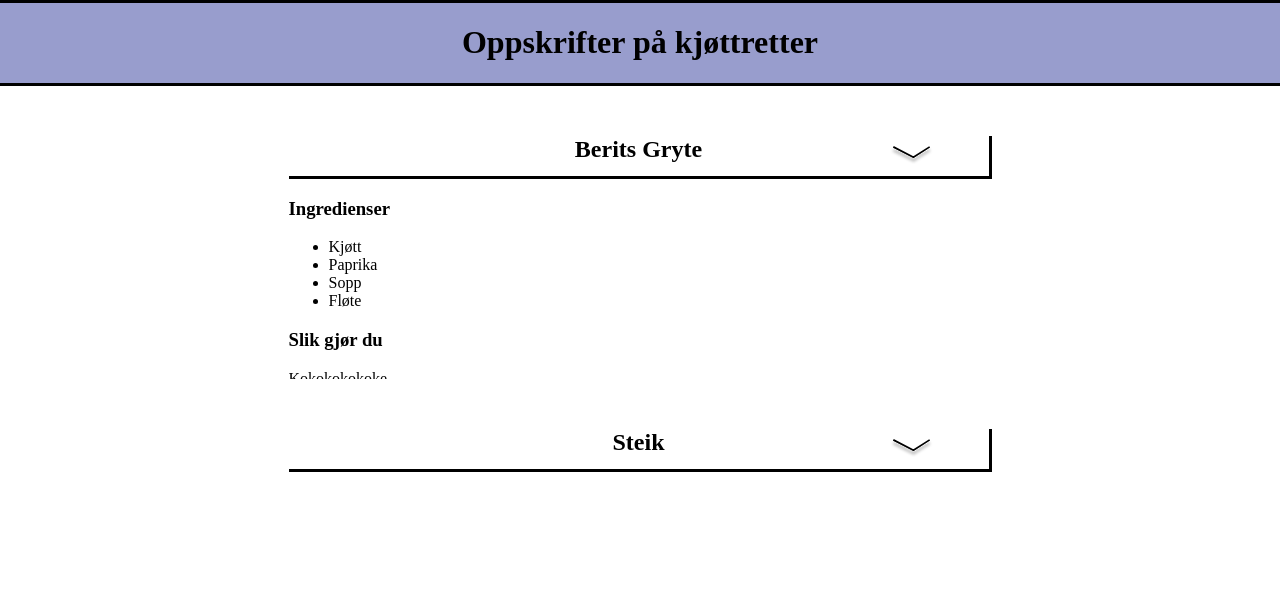
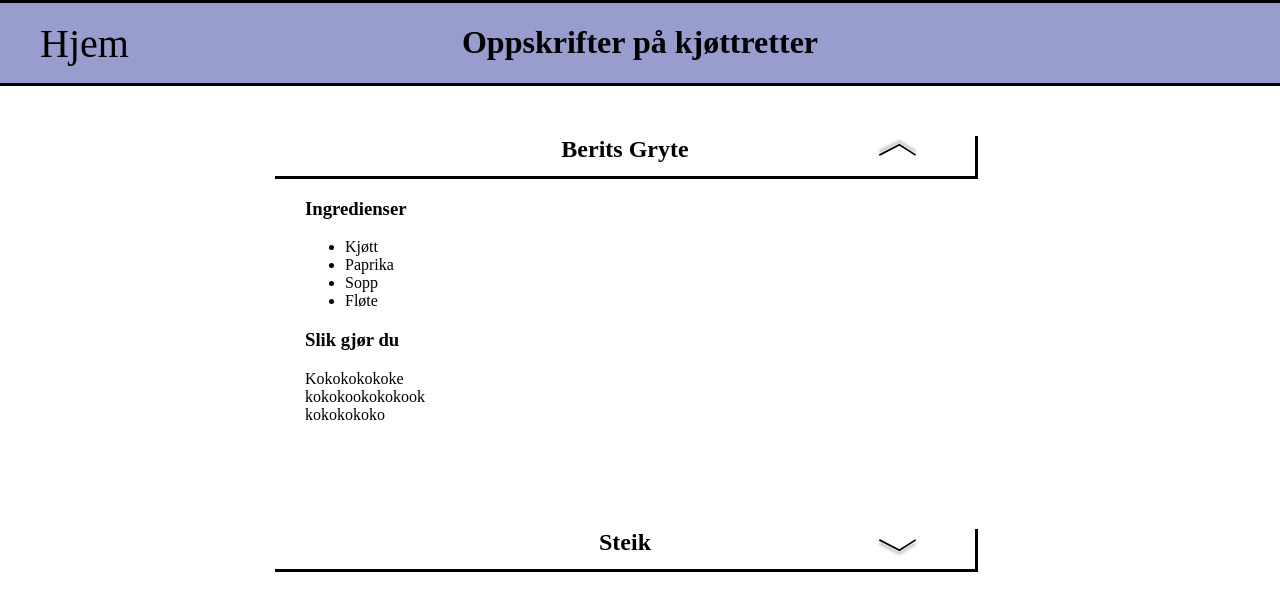
Before and after one commit to ThomasImmanuel/oppskriftNettside, a plain HTML site: page andreSider/kjott.html in a window 1280 px wide. Both pictures are taken after a click on the element "Berits Gryte". Drawn offline with Linux system fonts and the light colour scheme.

Commit message:
Add hjem button and change dir. on arrows when click

```diff
--- a/andreSider/kjott.html
+++ b/andreSider/kjott.html
@@ -11,12 +11,14 @@
 </head>
 <body>
     <div class="header">
+        <a class="hjem" href="../index.html">Hjem</a>
         <h1>Oppskrifter på kjøttretter</h1>
+
     </div>
     <div class="dropDownOppskrift">
         <div id="beritsGryte" class="dropDownClick">
             <h2>Berits Gryte</h2>
-            <img src="../img/Vector 1.svg" alt="Pil nedover">
+            <img src="../img/Vector 1.svg" alt="Pil nedover" id="BGImg">
         </div>
 
         <div id="BGOppskrift" class="oppskrift">
@@ -35,7 +37,7 @@
     <div class="dropDownOppskrift">
         <div id="steik" class="dropDownClick">
             <h2>Steik</h2>
-            <img src="../img/Vector 1.svg" alt="Pil nedover">
+            <img id="steikImg" src="../img/Vector 1.svg" alt="Pil nedover">
         </div>
 
         <div id="steikOppskrift" class="oppskrift">
--- a/andreSider/oppskrifter.js
+++ b/andreSider/oppskrifter.js
@@ -2,25 +2,31 @@
 
 const beritsGryte = document.querySelector('#beritsGryte');
 const BGOppskrift = document.querySelector('#BGOppskrift');
+const BGImg = document.querySelector('#BGImg');
 
 
 
 beritsGryte.onclick = () => {
     if (getComputedStyle(BGOppskrift).height == '0px') {
-        BGOppskrift.setAttribute('style','visibility: visible; height: 200px; overflow: scroll;');
-    } else if (getComputedStyle(BGOppskrift).height == '200px') {
+        BGOppskrift.setAttribute('style','visibility: visible; height: 300px; overflow: scroll;');
+        BGImg.setAttribute('style', 'transform: scaleY(-1); bottom: 20px;')
+    } else if (getComputedStyle(BGOppskrift).height == '300px') {
         BGOppskrift.setAttribute('style','visibility: hidden;');
+        BGImg.setAttribute('style', 'transform: scaleY(1); bottom: 10px;')
     }
 };
 
 const steik = document.querySelector('#steik');
 const steikOppskrift = document.querySelector('#steikOppskrift');
+const steikImg = document.querySelector('#steikImg');
 
 
 steik.onclick = () => {
     if (getComputedStyle(steikOppskrift).height == '0px') {
-        steikOppskrift.setAttribute('style','visibility: visible; height: 200px; overflow: scroll;');
-    } else if (getComputedStyle(steikOppskrift).height == '200px') {
+        steikOppskrift.setAttribute('style','visibility: visible; height: 300px; overflow: scroll;');
+        steikImg.setAttribute('style', 'transform: scaleY(-1); bottom: 20px;')
+    } else if (getComputedStyle(steikOppskrift).height == '300px') {
         steikOppskrift.setAttribute('style','visibility: hidden;');
+        steikImg.setAttribute('style', 'transform: scaleY(1); bottom: 10px;')
     }
 };
--- a/style.css
+++ b/style.css
@@ -26,8 +26,18 @@ body {
 .header {
     background-color: rgba(152, 157, 205, 1);
     width: 100%;
-    text-align: center;
     border: solid;
+    display: flex;
+    justify-content: center;
+}
+
+.hjem {
+    position: absolute;
+    left: 40px;
+    top: 20px;
+    font-size: 40px;
+    text-decoration: none;
+    color: black;
 }
 
 h1 {
@@ -139,6 +149,7 @@ h2 {
     transition: all .5s ease;
     height: 0;
     overflow: hidden;
+    padding-left: 30px;
 }
 
 
```
